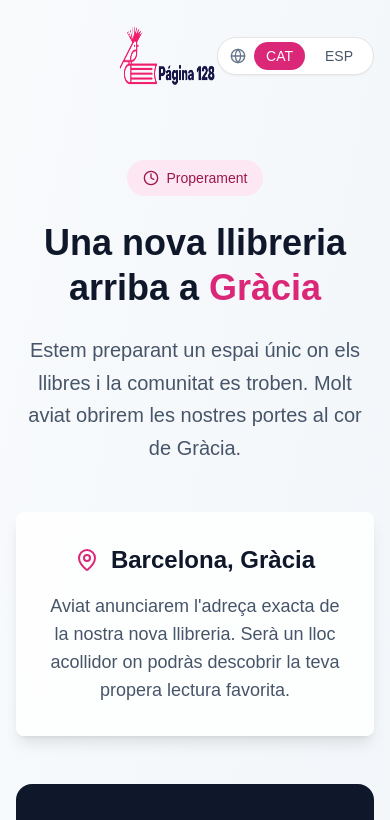
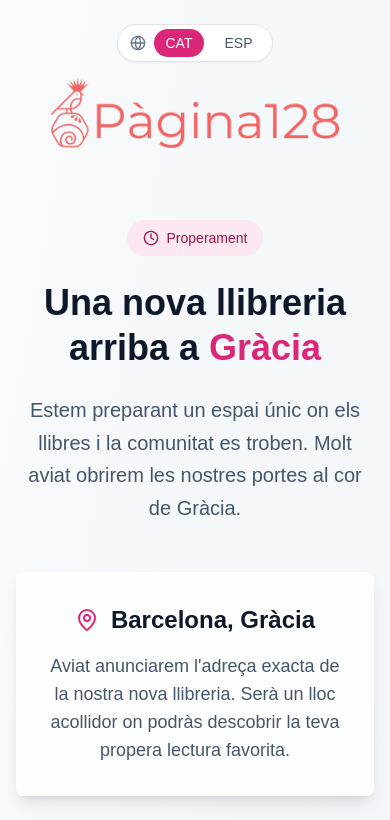
Before and after one commit to sebperezCL/pagina128-cat, a Next.js app: page / in a window 390 px wide. Shown: the top 820 px of the page. Built offline with nearby package versions, Linux system fonts and the light colour scheme.

Commit message:
fix: new logo and mobile fix

```diff
--- a/app/page.tsx
+++ b/app/page.tsx
@@ -80,21 +80,9 @@ export default function Component() {
     <div className="min-h-screen bg-gradient-to-br from-slate-50 to-slate-100">
       {/* Header */}
       <header className="container mx-auto px-4 py-6">
-        <div className="flex justify-between items-center">
-          <div className="flex-1" />
-
-          <div className="flex justify-center flex-1">
-            <Image
-              src="/logo.png"
-              alt="Página 128"
-              width={400}
-              height={120}
-              className="h-16 w-auto"
-            />
-          </div>
-
-          {/* Language Selector */}
-          <div className="flex-1 flex justify-end">
+        <div className="flex flex-col md:flex-row md:justify-between md:items-center space-y-4 md:space-y-0">
+          {/* Language Selector - Top on mobile, right on desktop */}
+          <div className="flex justify-center md:justify-end md:flex-1 md:order-3">
             <div className="flex items-center gap-2 bg-white rounded-full p-1 shadow-sm border">
               <Globe className="w-4 h-4 text-slate-500 ml-2" />
               <button
@@ -118,6 +106,20 @@ export default function Component() {
                 ESP
               </button>
             </div>
+          </div>
+
+          {/* Desktop spacer */}
+          <div className="hidden md:block md:flex-1" />
+
+          {/* Logo - Below language selector on mobile, center on desktop */}
+          <div className="flex justify-center md:flex-1 md:order-2">
+            <Image
+              src="/logo.png"
+              alt="Página 128"
+              width={600}
+              height={220}
+              className="w-72 sm:w-80 md:w-auto md:h-24 h-auto max-w-full"
+            />
           </div>
         </div>
       </header>
```
Also changed, not shown: public/logo.png.
